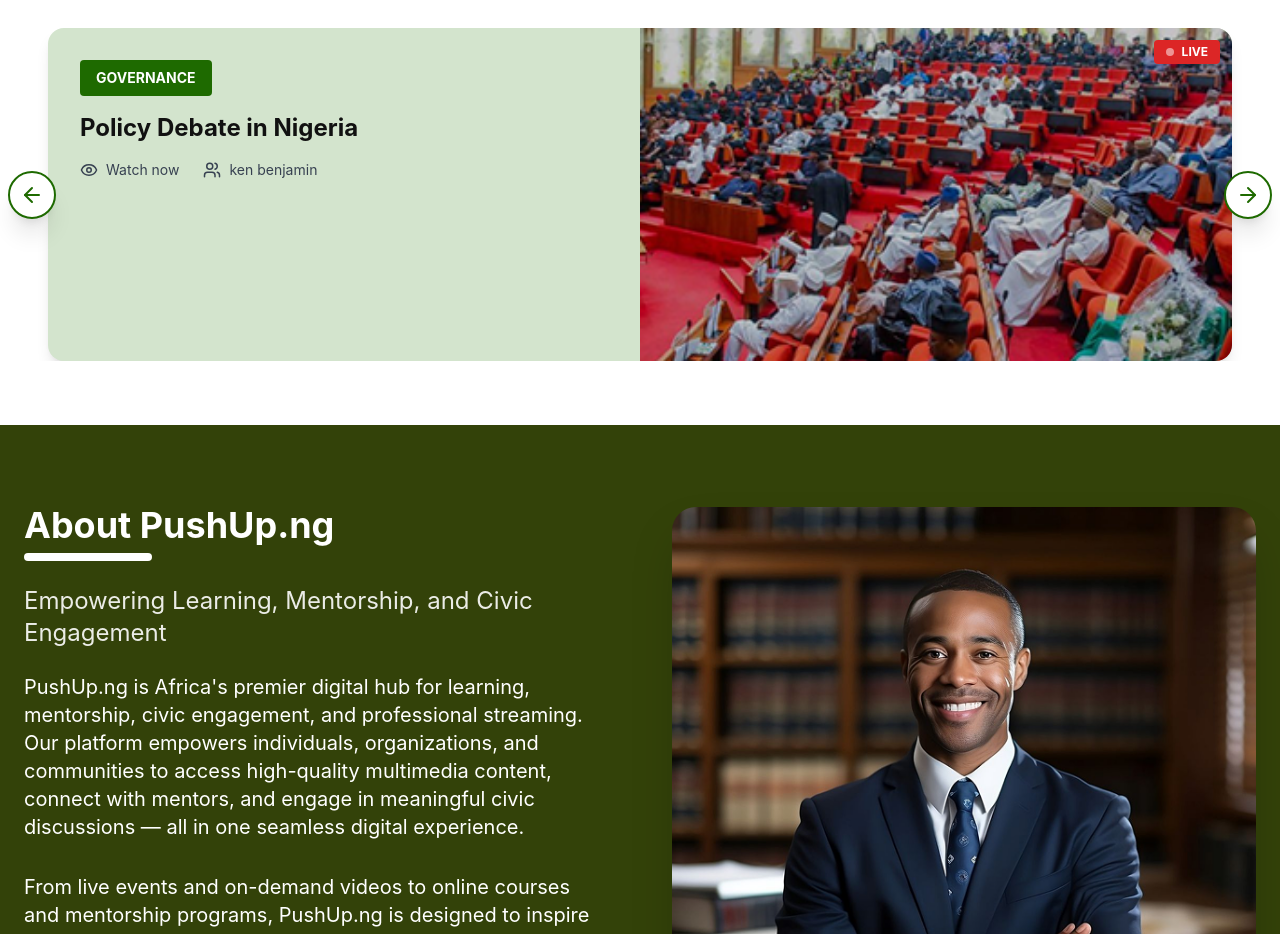
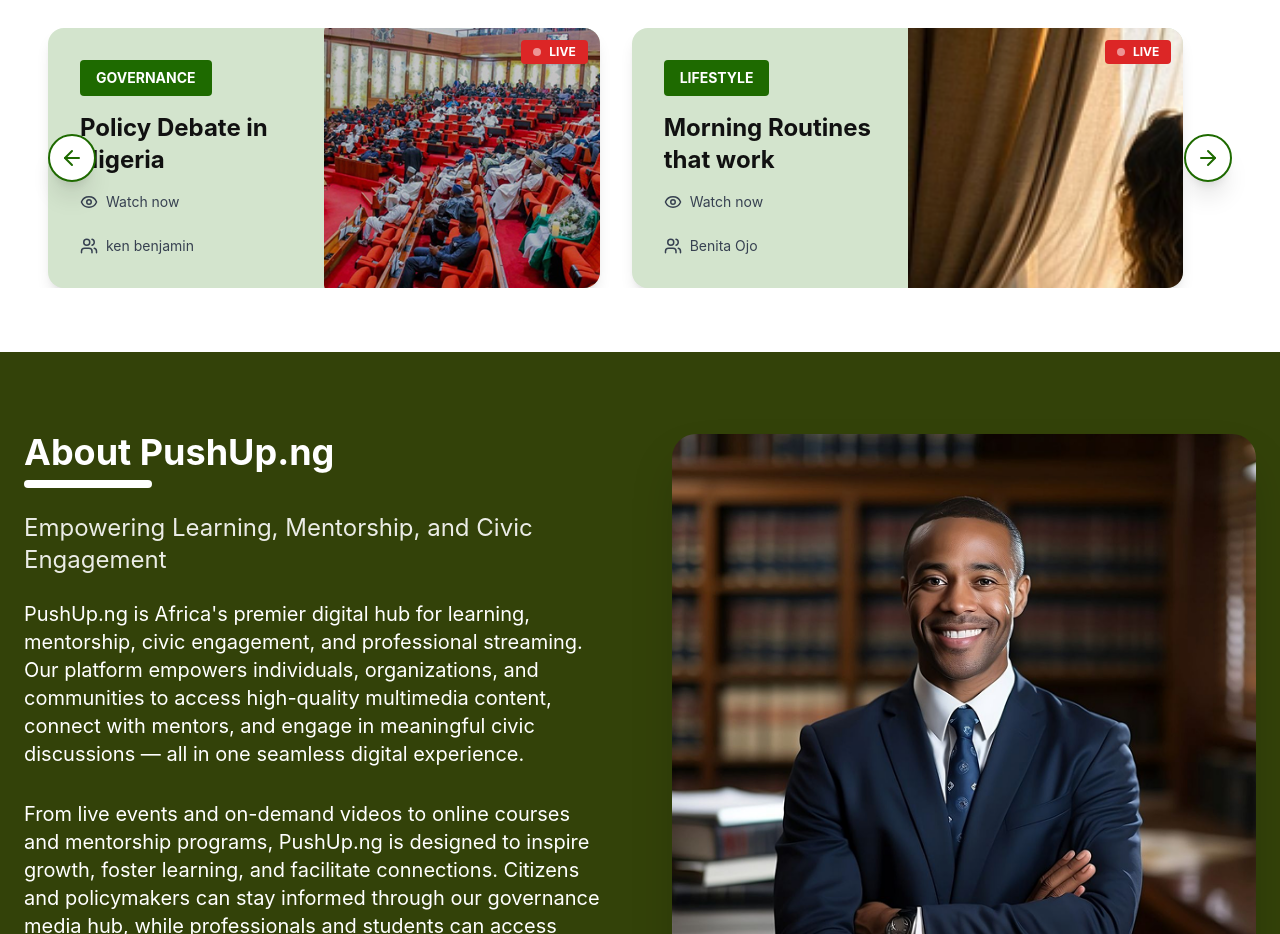
Before and after one commit to SilexsecureTeam/pushup, a React (Vite) app: page / in a window 1280 px wide. Shown: the part 940-1874 px from the top of the page. Built offline with nearby package versions, Linux system fonts and the light colour scheme.

Commit message:
Update Home.jsx

```diff
--- a/src/pages/Home.jsx
+++ b/src/pages/Home.jsx
@@ -160,12 +160,11 @@
       </div>
     </div>
 
-
     <div className="relative">
-      {/* Left Arrow  */}
+      {/* Left Arrow */}
       <button
         onClick={prevSlide}
-        className="hidden lg:flex absolute left-0 top-1/2 -translate-y-1/2 -translate-x-1/2 z-10
+        className="hidden lg:flex absolute left-4 top-1/2 -translate-y-1/2 z-10
                    items-center justify-center w-12 h-12 bg-white rounded-full shadow-xl
                    border-2 border-[#1E6A00] hover:bg-gray-50 transition"
         aria-label="Previous event"
@@ -182,10 +181,10 @@
           {liveEvents.map((event, i) => (
             <div
               key={i}
-              className="w-full flex-shrink-0 px-0 lg:px-4"
+              className="flex-shrink-0 w-[90%] sm:w-[80%] lg:w-[48%] px-2 lg:px-4"
             >
               <div className="bg-[#d3e4cd] rounded-2xl shadow-lg overflow-hidden flex flex-col lg:flex-row">
-  {/* Text Part*/}
+                {/* Text Part */}
                 <div className="p-6 md:p-8 flex-1 order-2 lg:order-1">
                   <span className={`inline-block ${event.tagBg} px-4 py-2 text-sm font-bold rounded mb-4`}>
                     {event.tag}
@@ -203,7 +202,7 @@
                   </div>
                 </div>
 
-  {/* Image Part - Second on mobile */}
+                {/* Image Part */}
                 <div className="relative lg:w-1/2 aspect-video order-1 lg:order-2">
                   <img
                     src={event.img}
@@ -221,9 +220,10 @@
         </div>
       </div>
 
+      {/* Right Arrow */}
       <button
         onClick={nextSlide}
-        className="hidden lg:flex absolute right-0 top-1/2 -translate-y-1/2 translate-x-1/2 z-10
+        className="hidden lg:flex absolute right-4 top-1/2 -translate-y-1/2 z-10
                    items-center justify-center w-12 h-12 bg-white rounded-full shadow-xl
                    border-2 border-[#1E6A00] hover:bg-gray-50 transition"
         aria-label="Next event"
@@ -231,7 +231,7 @@
         <ArrowRight className="w-6 h-6 text-[#1E6A00]" />
       </button>
 
-
+      {/* Mobile arrows */}
       <div className="flex justify-center gap-6 mt-4 lg:hidden">
         <button
           onClick={prevSlide}
```
Lines whose indentation alone changed are shown as unchanged.
